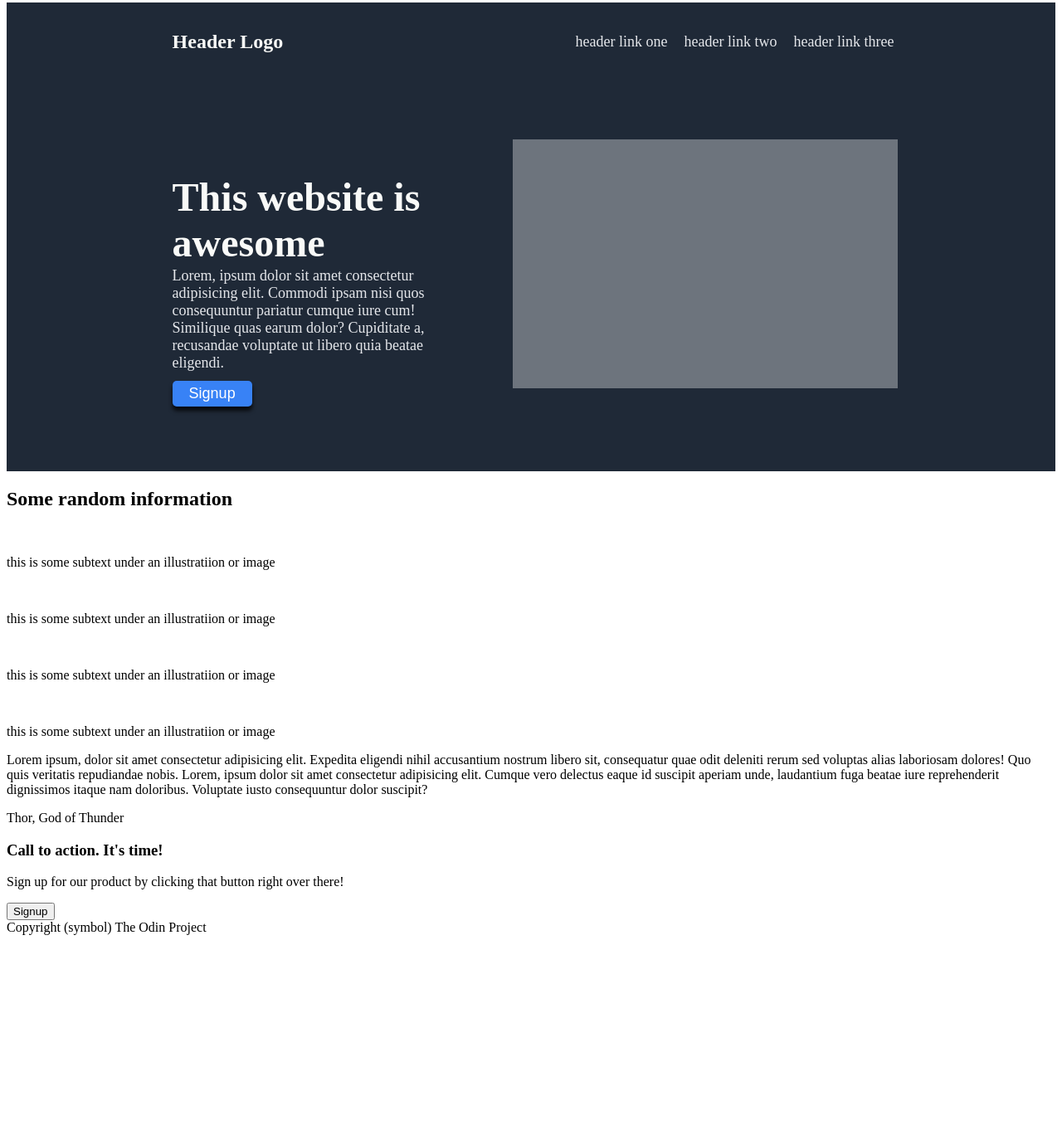
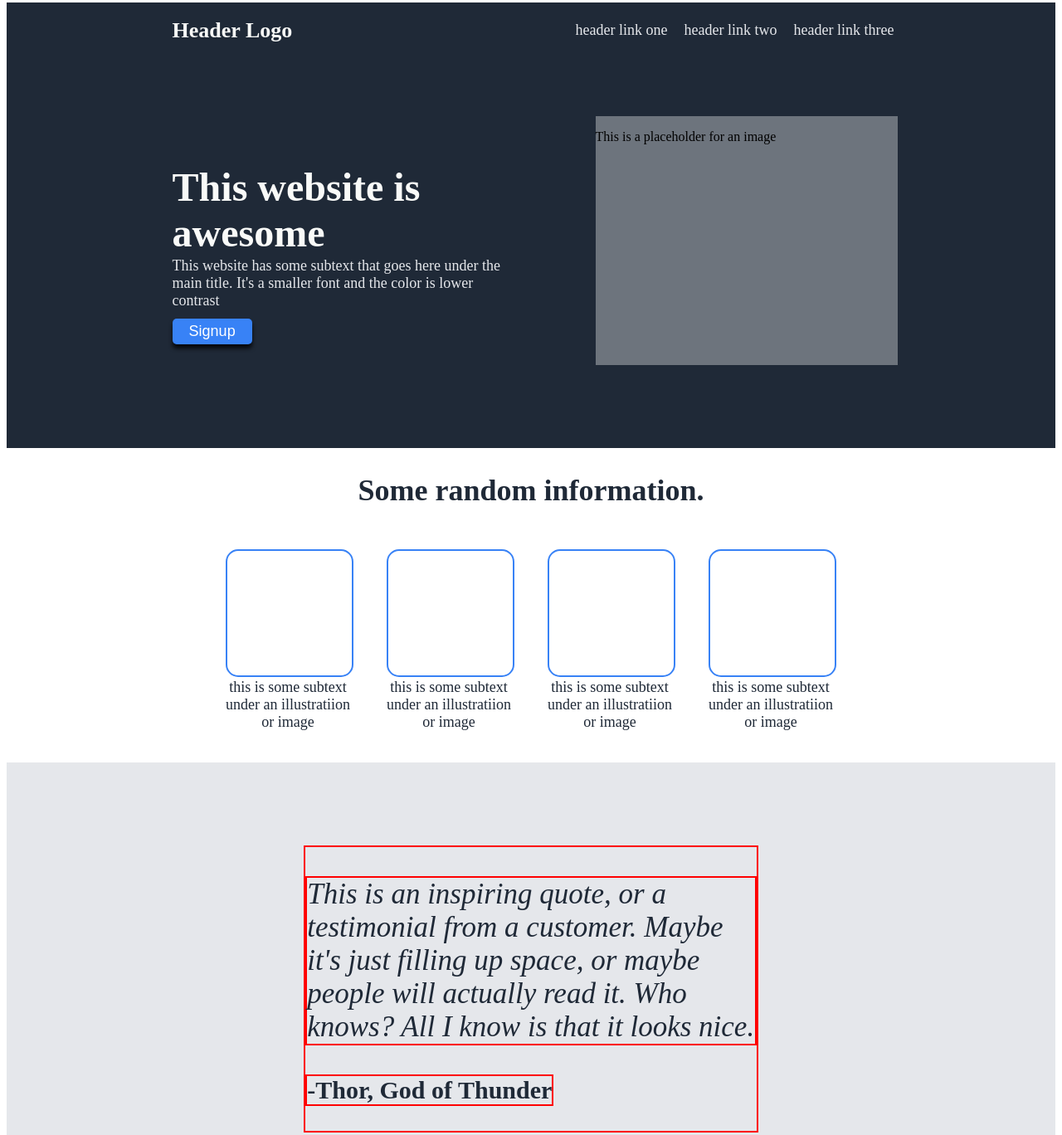
Before and after one commit to lucasuk31/Landing-Page-in-Progress, a plain HTML site: page index.html in a window 1280 px wide. Shown: the part 5-1373 px from the top of the page at 83% size. Before the commit the page ends 1140 px from the top, so only its background shows below. Drawn offline with Linux system fonts and the light colour scheme.

Commit message:
There are only a few alignment details left and the final footer.

```diff
--- a/index.html
+++ b/index.html
@@ -12,7 +12,7 @@
 <body>
     <header class="section1">
         <div class="header">
-            <h3 class="logo">Header Logo</h3>
+            <h3 class="logo"><a id="logo" href="#">Header Logo</a></h3>
             <div class="links">
                 <ul>
                     <li><a href="#">header link one</a></li>
@@ -24,47 +24,52 @@
         <div class="initial">
             <div class="info">
                 <h1>This website is awesome</h1>
-                <p class="main-text">Lorem, ipsum dolor sit amet consectetur adipisicing elit. Commodi ipsam nisi quos
-                    consequuntur pariatur cumque
-                    iure cum! Similique quas earum dolor? Cupiditate a, recusandae voluptate ut libero quia beatae
-                    eligendi.
+                <p class="main-text">This website has some subtext that goes here under the main title. It's a smaller font and the color is lower contrast
                 </p>
                 <button class="button1">Signup</button>
             </div>
             <div class="image-info">
-                <img src="" alt="">
+               <p class="placeholder">This is a placeholder for an image</p>
             </div>
         </div>
     </header>
 
     <div class="section2">
-        <h2>Some random information</h2>
-        <div class="illustratiion">
-            <img src="" alt="">
-            <p>this is some subtext under an illustratiion or image</p>
-        </div>
-        <div class="illustratiion">
-            <img src="" alt="">
-            <p>this is some subtext under an illustratiion or image</p>
-        </div>
-        <div class="illustratiion">
-            <img src="" alt="">
-            <p>this is some subtext under an illustratiion or image</p>
-        </div>
-        <div class="illustratiion">
-            <img src="" alt="">
-            <p>this is some subtext under an illustratiion or image</p>
+        <h2>Some random information.</h2>
+        <div class="group-icons">
+            <div class="illustration">
+                <div class="icon">
+
+                </div>
+                <p class="text-icon">this is some subtext under an illustratiion or image</p>
+            </div>
+            <div class="illustration">
+                <div class="icon">
+
+                </div>
+                <p class="text-icon">this is some subtext under an illustratiion or image</p>
+            </div>
+            <div class="illustration">
+                <div class="icon">
+
+                </div>
+                <p class="text-icon">this is some subtext under an illustratiion or image</p>
+            </div>
+            <div class="illustration">
+                <div class="icon">
+
+                </div>
+                <p class="text-icon">this is some subtext under an illustratiion or image</p>
+            </div>
         </div>
     </div>
     <div class="section3">
-        <p>
-            Lorem ipsum, dolor sit amet consectetur adipisicing elit. Expedita eligendi nihil accusantium nostrum libero
-            sit, consequatur quae odit deleniti rerum sed voluptas alias laboriosam dolores! Quo quis veritatis
-            repudiandae nobis. Lorem, ipsum dolor sit amet consectetur adipisicing elit. Cumque vero delectus eaque id
-            suscipit aperiam unde, laudantium fuga beatae iure reprehenderit dignissimos itaque nam doloribus. Voluptate
-            iusto consequuntur dolor suscipit?
-        </p>
-        <p class="author"> Thor, God of Thunder</p>
+        <div class="phrase">
+            <p class="review">
+                This is an inspiring quote, or a testimonial from a customer. Maybe it's just filling up space, or maybe people will actually read it. Who knows? All I know is that it looks nice.
+            </p>
+            <p id="author"> -Thor, God of Thunder</p>
+        </div>
     </div>
     <div class="section4">
         <div>
--- a/style.css
+++ b/style.css
@@ -17,8 +17,8 @@ ul {
     gap: 10px;
 }
 
-.logo{
-    font-size: 24px;
+#logo{
+    font-size: 26px;
     color: #F9FAF8;
     padding: 10px;
 }
@@ -37,6 +37,7 @@ a{
 
 h1{
     font-size: 48px;
+    font-weight: bold;
     color: #F9FAF8;
 }
 
@@ -44,40 +45,113 @@ h1{
     font-size: 18px;
     color: #E5E7EB;
     margin-top: -30px;
+    width: 400px;
 }
 
 .button1{
     background-color: #3882F6;
+    border: none;
     color: white;
     padding: 5px 20px 5px 20px;
     font-size: 18px;
     border-radius: 5px;
-    border: none;
     box-shadow: 0 5px 5px 0 rgba(0,0,0,.8);
     margin-top: -10px;
+    cursor: pointer;
 }
 
 .initial{
     width: 70%;
+    height: 300px;
     margin: auto;
     display: flex;
     align-items: center;
     justify-content: space-between;
-    gap: 50px;
+    gap: 100px;
     box-sizing: border-box;
     margin-top: 70px;
 }
 
 .info{
-    height: 300px;
-    width: 1000px;
     padding: 10px;
     box-sizing: border-box;
+    width: 1200px;
 }
 
 .image-info{
-    width: 1300px;
+    width: 1500px;
     height: 300px;
     background-color: #6D747D;
     box-sizing: border-box;
+    align-items: center;
+    justify-content: space-between;
 }
+
+.section2{
+    background-color: white;
+}
+
+h2{
+    text-align: center;
+    font-size: 36px;
+    color: #1F2937;
+    font-weight: bold;
+}
+
+.icon{
+    width: 150px;
+    height: 150px;
+    border: 2px solid #3882F6;
+    border-radius: 15px;
+    align-items: center;
+    justify-content: center;
+}
+
+.group-icons{
+    width: fit-content;
+    margin: auto;
+    display: flex;
+    align-items: center;
+    justify-content: center;
+}
+
+.text-icon{
+    color: #1F2937;
+    font-size: 18px;
+    width: 150px;
+    text-align: center;
+    margin-top: 2px;
+}
+
+.illustration{
+    text-align: center;
+    margin: 20px;
+}
+
+.section3{
+    background-color: #E5E7EB;
+    padding: 100px 0px 100px 0px;
+}
+
+.review{
+    font-size: 35px;
+    font-style: italic;
+    color: #1F2937;
+    text-align: left;
+    border: 2px solid red;
+}
+
+#author{
+    font-size: 30px;
+    color: #1F2937;
+    font-weight: bold;
+    width: fit-content;
+    text-align: right;
+    border: 2px solid red;
+}
+
+.phrase{
+    border: 2px solid red;
+    width: 43%;
+    margin: auto;
+}
```
